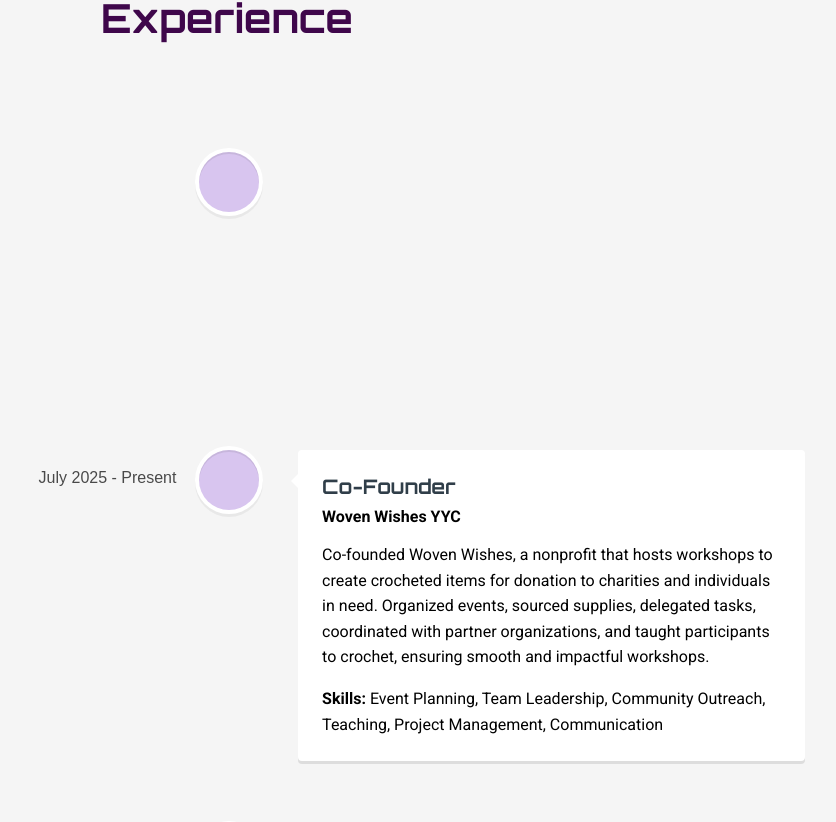
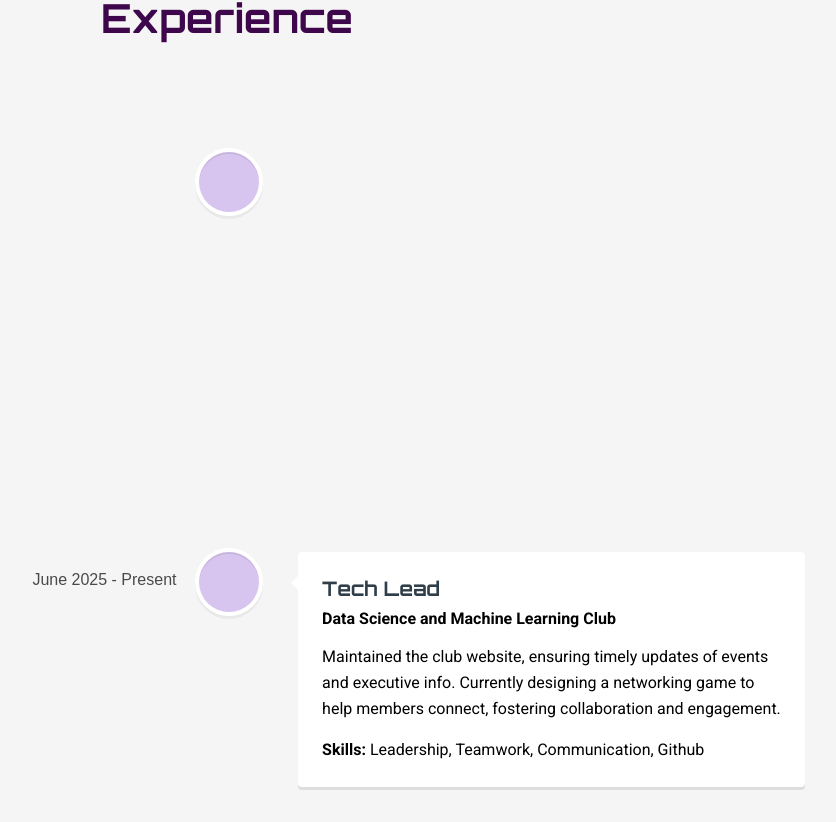
Before and after one commit to noorsyed16/Portfolio-Project, a Next.js app: page / in a window 1280 px wide. Shown: the part 2798-3620 px from the top of the page, without its empty margins (412-1248 px from the left). Built offline with nearby package versions, Linux system fonts and the light colour scheme.

Commit message:
adding internship experience

```diff
--- a/src/components/Timeline.jsx
+++ b/src/components/Timeline.jsx
@@ -5,19 +5,19 @@ import 'react-vertical-timeline-component/style.min.css';
 
 // Array for all my items in the timeline
 const timelineData = [
+    {
+    date: "May 2026 - Present",
+    title: "Software Developer Intern",
+    organization: "Pason Systems",
+    description: "Developing backend REST APIs that transform drilling KPIs into useful metrics and information for customers. Adding and modifying frontend widgets to improve usability and accessibility of drilling data. Following established software architecture and company development workflows while creating, reviewing, and merging merge requests",
+    skills: "Java, Spring Boot, React, MySQL, REST APIs, Python, Git, JUnit, Data Analysis, Communication, Teamwork"
+  },
   {
     date: "June 2025 - Present",
     title: "Tech Lead",
     organization: "Data Science and Machine Learning Club",
     description: "Maintained the club website, ensuring timely updates of events and executive info. Currently designing a networking game to help members connect, fostering collaboration and engagement.",
     skills: "Leadership, Teamwork, Communication, Github",
-  },
-  {
-    date: "July 2025 - Present",
-    title: "Co-Founder",
-    organization: "Woven Wishes YYC",
-    description:"Co-founded Woven Wishes, a nonprofit that hosts workshops to create crocheted items for donation to charities and individuals in need. Organized events, sourced supplies, delegated tasks, coordinated with partner organizations, and taught participants to crochet, ensuring smooth and impactful workshops.",
-    skills: "Event Planning, Team Leadership, Community Outreach, Teaching, Project Management, Communication"
   },
   {
     date: "May 2025 - Present",
@@ -32,6 +32,13 @@ const timelineData = [
     organization: "Women in Stem and Engineering",
     description: "Created and delivered promotional content to showcase the club's initiatives and grow social media presence. WISE is a University of Calgary club that empowers women pursuing degrees in STEM fields",
     skills: "Design, Communication, Canva, Marketing",
+  },
+  {
+    date: "July 2025 - Present",
+    title: "Co-Founder",
+    organization: "Woven Wishes YYC",
+    description:"Co-founded Woven Wishes, a nonprofit that hosts workshops to create crocheted items for donation to charities and individuals in need. Organized events, sourced supplies, delegated tasks, coordinated with partner organizations, and taught participants to crochet, ensuring smooth and impactful workshops.",
+    skills: "Event Planning, Team Leadership, Community Outreach, Teaching, Project Management, Communication"
   },
   {
     date: "February 2024 - Present",
@@ -49,7 +56,7 @@ const timelineData = [
   },
   {
     date: "2021 – Present",
-    title: "Students In-Charge",
+    title: "Student In-Charge",
     organization: "AMJ Calgary South",
     description: "Mentored and taught 20 students, guiding them through their syllabus while promoting personal growth, community engagement, and a fun learning environment. Led classes, conducted exams, and maintained accurate records to support student development.",
     skills: "Community Building, Leadership, Teaching, Organization"
```
